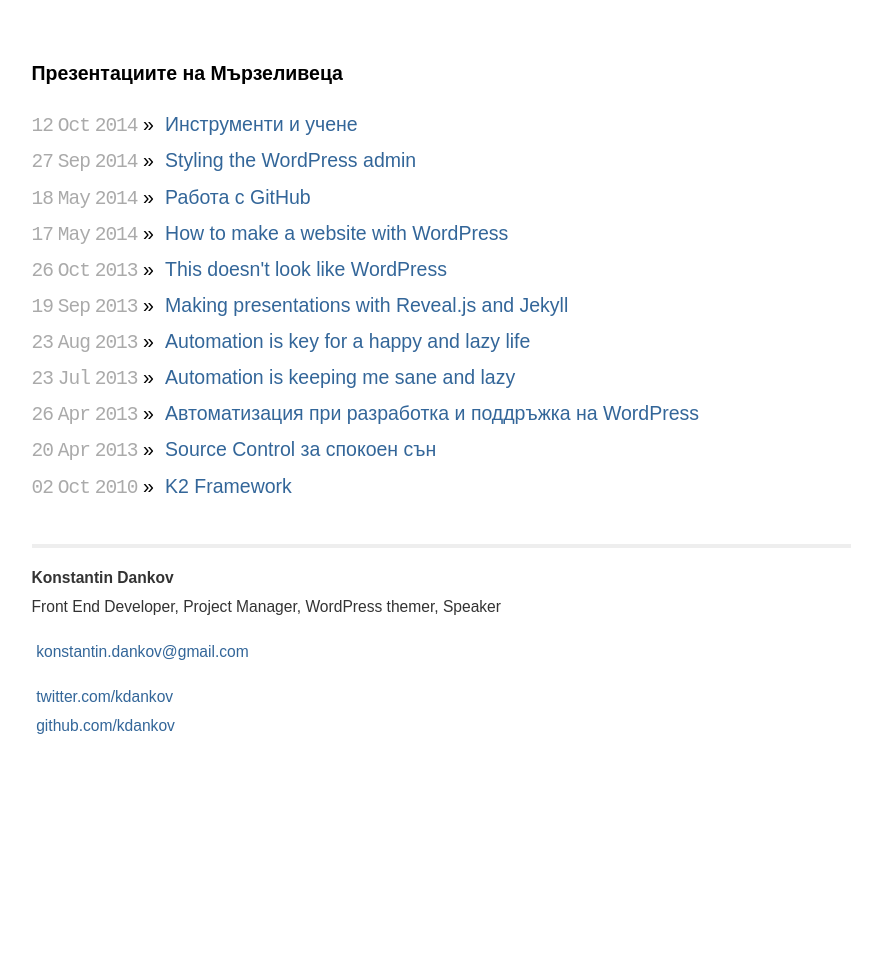
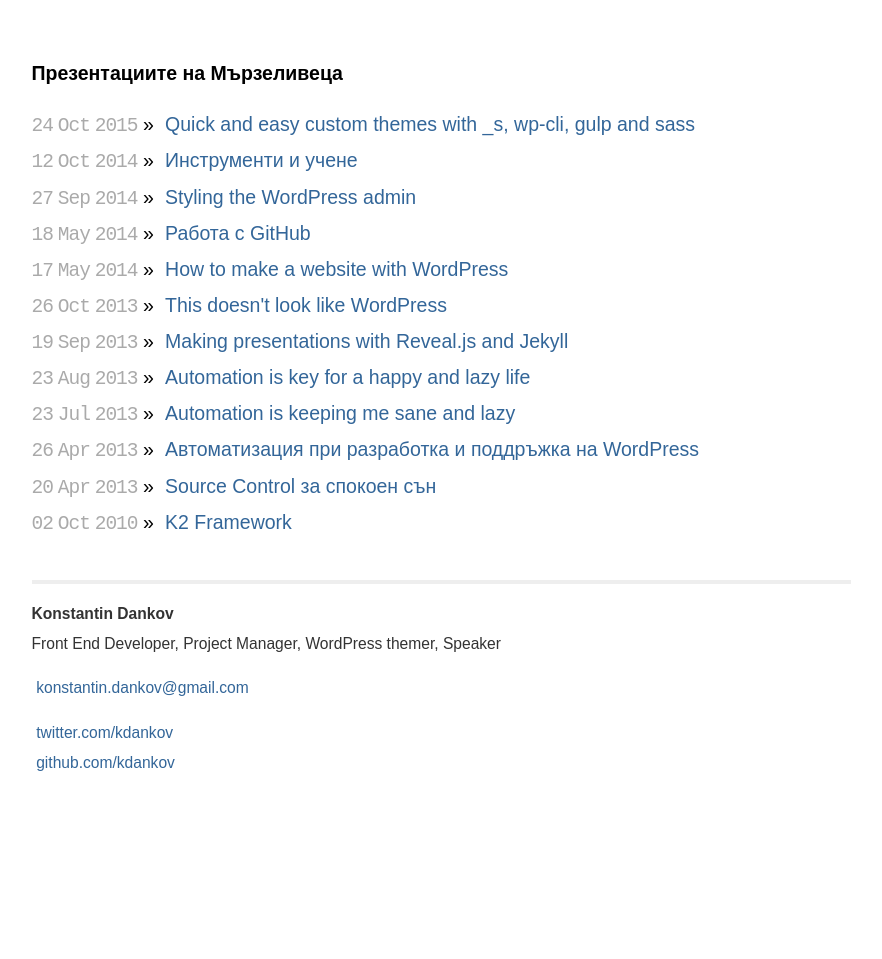
Before and after one commit to kdankov/talks, a Jekyll site: the page built from index.html, in a window 1280 px wide. Shown: the whole page, without its empty margins (199-1081 px from the left). Built offline with Jekyll 4.4.1, drawn with Linux system fonts in a browser that asks for light colours; Markdown is read by kramdown in place of the engine named in the settings.

Commit message:
WCSF 2015 Talk

```diff
--- /dev/null
+++ b/_posts/2015-10-24-quick-and-easy-custom-themes.html
@@ -0,0 +1,166 @@
+---
+layout: wc2013
+title:  "Quick and easy custom themes with _s, wp-cli, gulp and sass"
+date:   2015-10-24 17:20:00
+categories: talks
+---
+
+
+<!--
+
+data-state="something"
+
+data-background="#007777"
+data-background="image.png" data-background-repeat="repeat" data-background-size="100px"
+
+data-background-transition="slide"
+-->
+
+<section data-state="title">
+	<div class="topleft">
+		<h1>
+			<span class="verybig">
+				Quick and easy custom themes with:<br> _s, wp-cli, gulp and sass
+			</span>
+		</h1>
+	</div>
+	<div class="bottomright">
+		<p>WordCamp Sofia 2015</p>
+	</div>
+
+	<aside class="notes" data-markdown></aside>
+</section>
+
+<section data-state="author">
+	<div class="bottomleft">
+		<h1><span class="smaller">by</span> <span class="huge">Konstantin Dankov</span></h1>
+		<h3>Product Manager @ Historypin</h3>
+
+		<table style="padding-top: 0.5em;">
+			<tr>
+				<td style="padding-right: 1em;">@kdankov<br><span class="smaller">English</span></td>
+				<td>@thelazyperson<br><span class="smaller">Bulgarian</span></td>
+			</tr>
+		</table>
+	</div>
+	<aside class="notes" data-markdown>
+		In order to save time, or just avoid trying to pronounce my name, people call me Koko. Every time, no exceptions!
+	</aside>
+</section>
+
+<section>
+	<section data-transition="fade">
+		<div class="center">
+			<h1>
+				<span class="verybig">
+					So, what is this about?
+				</span>
+			</h1>
+		</div>
+	</section>
+	<section>
+		<div class="center">
+			<h1>
+				<span class="verybig">
+					Themes and Custom themes
+				</span>
+			</h1>
+		</div>
+	</section>
+	<section>
+		<h1>
+			<span class="verybig">
+				Opinions, Opinions ...
+			</span>
+		</h1>
+	</section>
+	<section>
+		<h1><span class="verybig">The Pareto principle</span></h1>
+		<p>Originally, the Pareto Principle referred to the observation that 80% of Italy’s wealth belonged to only 20% of the population.</p>
+		<p>More generally, the Pareto Principle is the observation (not law) that most things in life are not distributed evenly.</p>
+
+		<div class="bottomleft fragment">
+			<h3>Life is unfair!</h3>
+		</div>
+	</section>
+	<section>
+		<h1><span class="verybig">Story time</span></h1>
+	</section>
+</section>
+
+<section>
+	<section>
+		<h1><span class="verybig">Ok, Lets look at what we are using</span></h1>
+		<br>
+		<h4 class="fragment">First, a diclaimer! I use OS X.</h4>
+	</section>
+	<section data-transition="fade">
+		<h1><span class="verybig">Ok, Lets look at what we are using</span></h1>
+		<br>
+		<h4 class="fragment">- <a href="https://www.virtualbox.org/">Virtualbox</a> and <a href="https://www.vagrantup.com/">Vagrant</a> for virtual machine management</h4>
+		<h4 class="fragment">- <a href="https://github.com/Varying-Vagrant-Vagrants/VVV">VVV</a> for provisioning the machine for WordPress develomnet</h4>
+		<h4 class="fragment">- <a href="https://github.com/bradp/vv">Variable VVV</a> for creating new sites</h4>
+		<h4 class="fragment">- --- --- ---</h4>
+		<h4 class="fragment">- <a href="http://wp-cli.org/">wp-cli</a> to generate a new custom theme based on _s</h4>
+		<h4 class="fragment">- <a href="https://nodejs.org/en/">nodejs</a> to run gulp</h4>
+		<h4 class="fragment">- <a href="http://gulpjs.com/">gulp</a> and a list of plugins to compile SASS</h4>
+		<h4 class="fragment">- <a href="http://www.browsersync.io/">browsersync</a> to help us with testing on multiple devices</h4>
+	</section>
+	<section>
+		<div class="center">
+			<h3>This is where I ask some questions.</h3>
+		</div>
+	</section>
+	<section data-transition="fade">
+		<h1><span class="verybig">Ok, Lets look at what we are using</span></h1>
+		<br>
+		<h4 class="fragment">- <a href="https://www.virtualbox.org/">Virtualbox</a> and <a href="https://www.vagrantup.com/">Vagrant</a> for virtual machine management</h4>
+		<h4 class="fragment">- <a href="https://github.com/Varying-Vagrant-Vagrants/VVV">VVV</a> for provisioning the machine for WordPress develomnet</h4>
+		<h4 class="fragment">- <a href="https://github.com/bradp/vv">Variable VVV</a> for creating new sites</h4>
+		<h4 class="fragment">- --- --- ---</h4>
+		<h4 class="fragment">- <a href="http://wp-cli.org/">wp-cli</a> to generate a new custom theme based on _s</h4>
+		<h4 class="fragment">- <a href="https://nodejs.org/en/">nodejs</a> to run gulp</h4>
+		<h4 class="fragment">- <a href="http://gulpjs.com/">gulp</a> and a list of plugins to compile SASS</h4>
+		<h4 class="fragment">- <a href="http://www.browsersync.io/">browsersync</a> to help us with testing on multiple devices</h4>
+	</section>
+</section>
+
+<section>
+	<section>
+		<div class="bottomleft">
+			<h1><span class="huge">Demo time!</span></h1>
+		</div>
+		<aside class="notes" data-markdown></aside>
+	</section>
+</section>
+
+<section>
+	<section>
+		<div class="bottomleft">
+			<h1><span class="verybig">Thank you!</span></h1>
+		</div>
+	</section>
+	<section>
+		<div class="topright">
+			<h1><span class="verybig">Questions?</span></h1>
+		</div>
+		<div class="bottomright">
+			<p>WordCamp Sofia 2015</p>
+		</div>
+		<div class="">
+			<br>
+			<h3><span class="bigger">Mail</span></h3>
+			<p class="verybig"><a href="mailto:konstantin.dankov@gmail.com">konstantin.dankov@gmail.com</a></p>
+
+			<br>
+			<h3><span class="bigger">Twitter</span></h3>
+			<table style="" class="verybig">
+				<tr>
+					<td style="padding-right: 1em;">@kdankov<br><span class="smaller">English</span></td>
+					<td>@thelazyperson<br><span class="smaller">Bulgarian</span></td>
+				</tr>
+			</table>
+
+		</div>
+	</section>
+</section>
```
Also changed, not shown: css/wc2013.css (+8 -2 lines).
